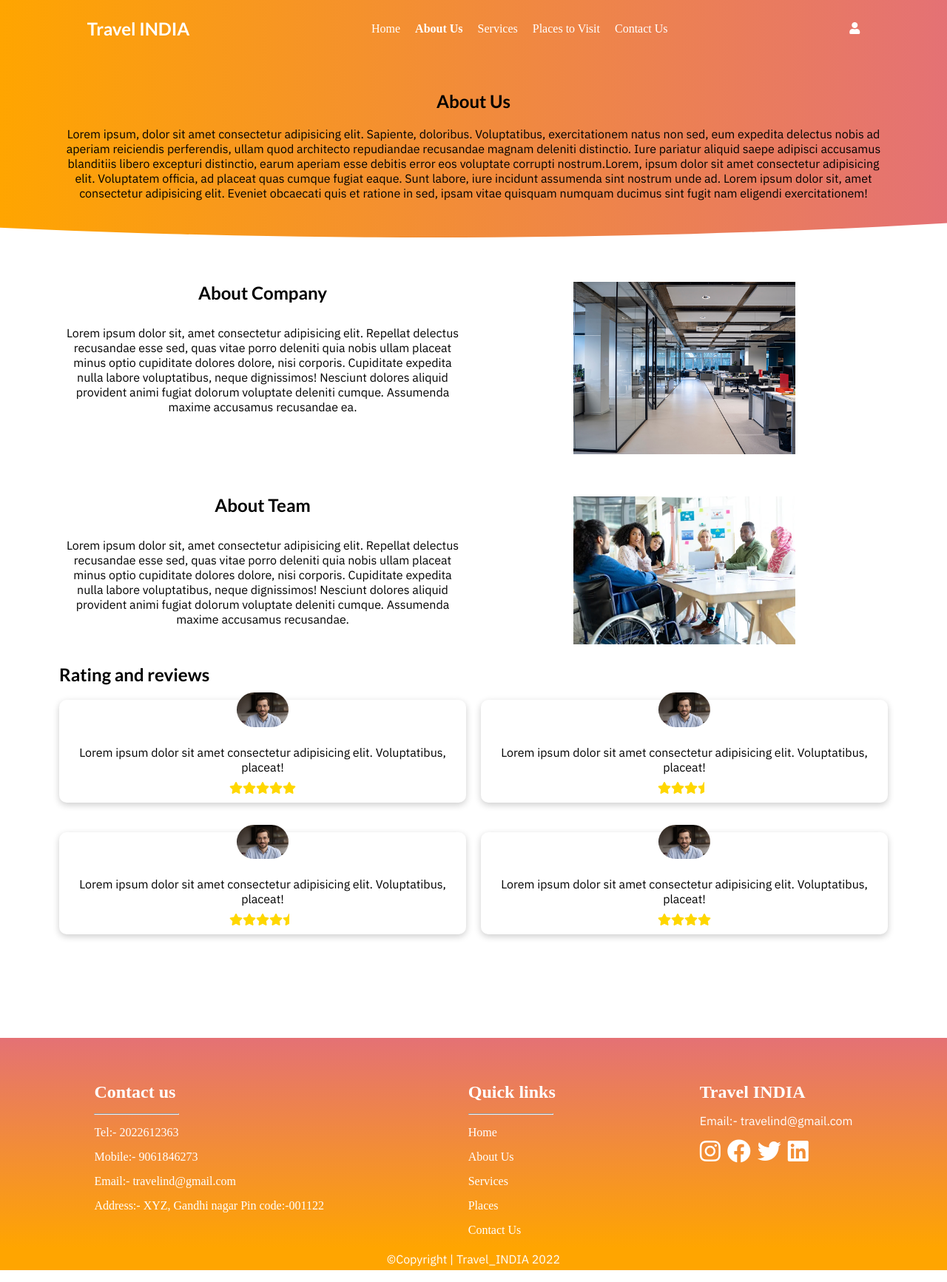
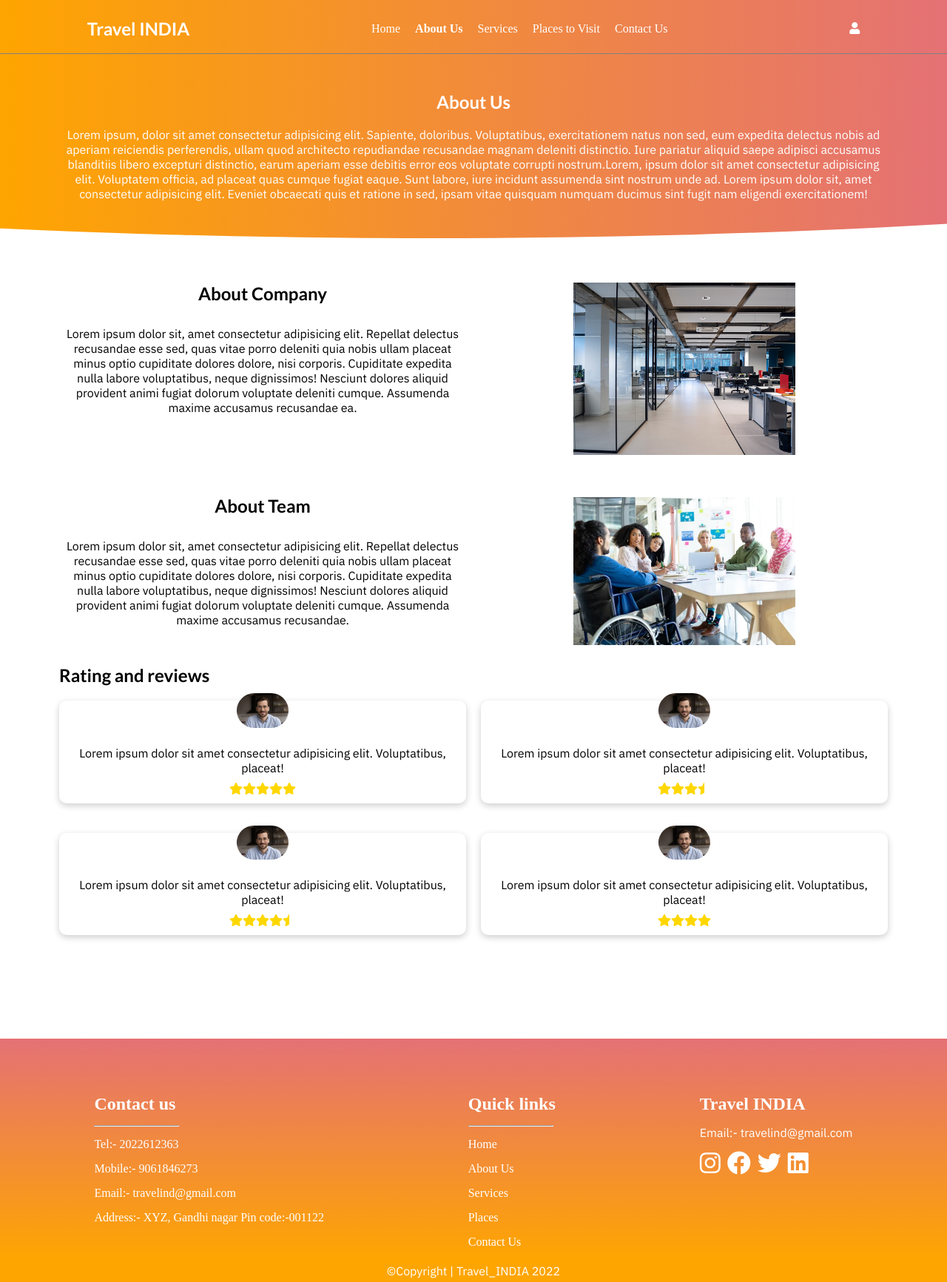
Before and after one commit to pratiksingh27/travel, a plain HTML site: page about.html in a window 1280 px wide. Shown: the whole page at 74% size. Drawn offline with Linux system fonts and the light colour scheme; a web font is replaced by a local one.

Commit message:
padding in footer and change fa-user in place of fas in responsive.css

```diff
--- a/css/responsive.css
+++ b/css/responsive.css
@@ -71,7 +71,7 @@
         text-align: center;
         height: auto;
     }
-    .fas{
+    .fa-user{
         visibility: hidden;
     }
     .one .fas{
--- a/css/style.css
+++ b/css/style.css
@@ -277,6 +277,8 @@ a{
 
 .section-2{
     padding-top: 50px;
+    color: #fff;
+    border-top: 1px solid grey;
     background: linear-gradient(to right ,var(--secondary-color) 0%, var(--secondary2-color) 120%);
 }
 .company{
@@ -480,7 +482,7 @@ a{
     display: grid;
     grid-template-columns: auto auto auto;
     justify-content: space-around;
-    padding: 60px 30px 0 30px;
+    padding: 75px 30px 0 30px;
     background: linear-gradient(to top ,var(--secondary-color) 0%, var(--secondary2-color) 120%);
     color: #fff;
     margin-top: 140px;
```
